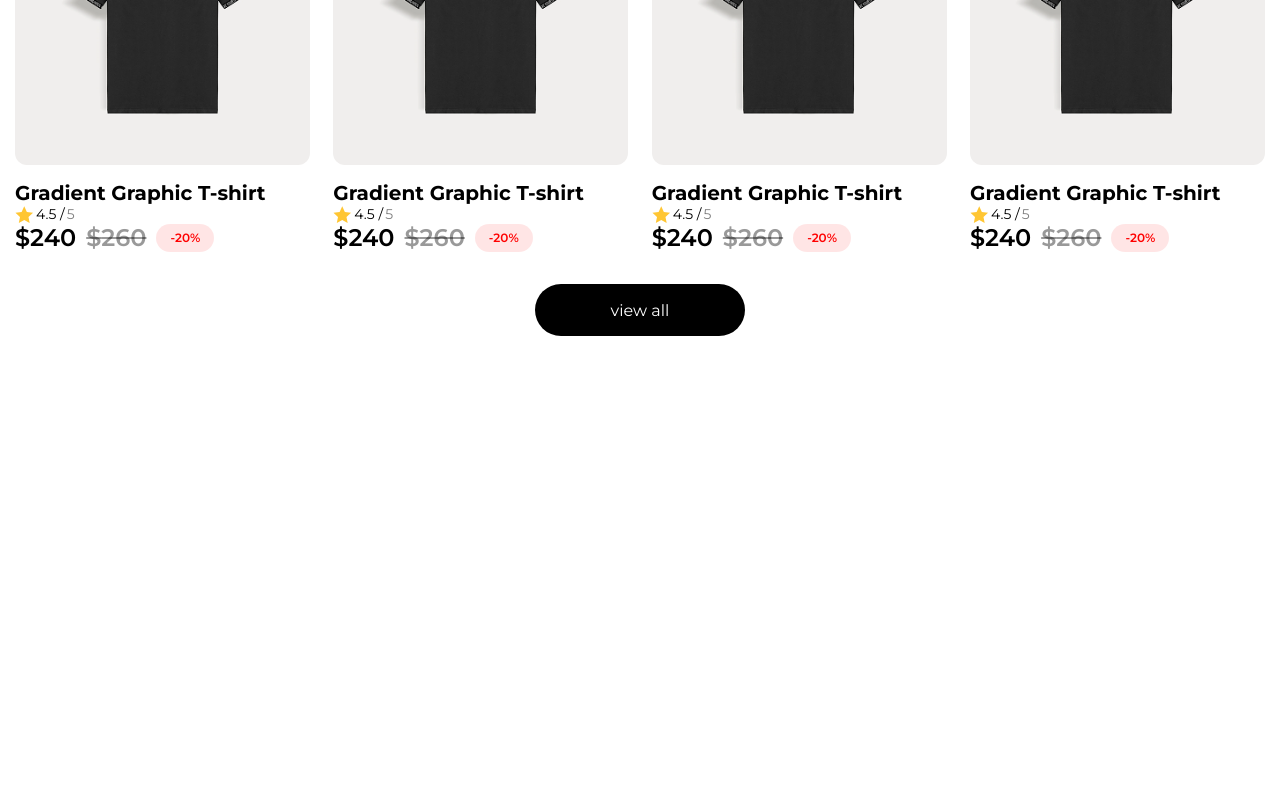
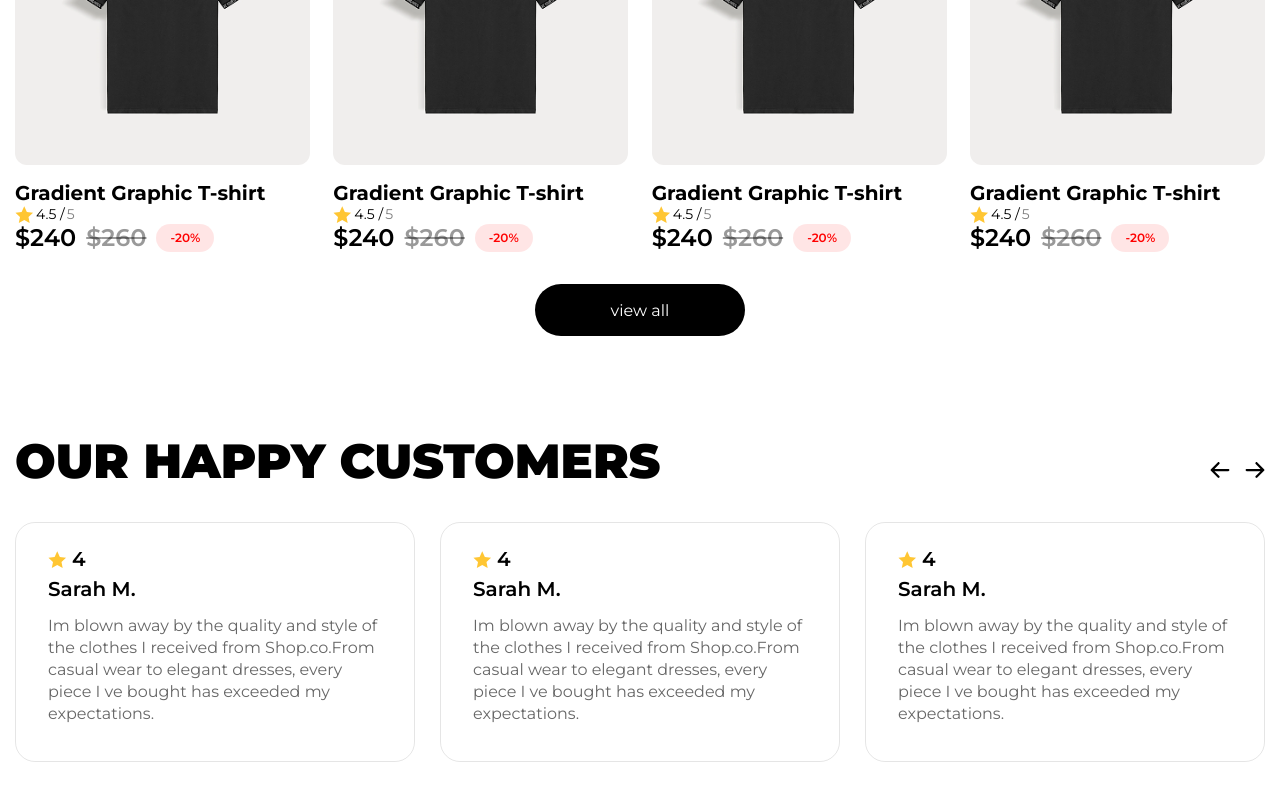
Before and after one commit to zh31n/madara.shop, a React (Vite) app: page / in a window 1280 px wide. Shown: the part 1692-2492 px from the top of the page. Before the commit the page ends 2060 px from the top, so only its background shows below. Built offline with nearby package versions, Linux system fonts and the light colour scheme.

Commit message:
add feedback on home page

```diff
--- /dev/null
+++ b/src/Pages/Home/Components/FeedbackItemsHome/FeedbackItemsHome.module.scss
@@ -0,0 +1,27 @@
+.feed{
+  margin: 6rem 0;
+  .titleAndArrows{
+    display: flex;
+    justify-content: space-between;
+    align-items: baseline;
+    margin-bottom: 2rem;
+    .title{
+      font-size: 48px;
+      font-weight: 900;
+      line-height: 58px;
+    }
+    .arrows{
+      display: flex;
+      align-items: center;
+      gap: 15px;
+      img{
+        cursor: pointer;
+      }
+    }
+  }
+  .itemsMap{
+    display: flex;
+    align-items: center;
+    gap: 25px;
+  }
+}
--- /dev/null
+++ b/src/Pages/Home/Components/FeedbackItemsHome/FeedbackItemsHome.tsx
@@ -0,0 +1,29 @@
+import s from './FeedbackItemsHome.module.scss';
+import arrowLeft from '../../../../assets/img/arrowLeft.svg';
+import arrowRight from '../../../../assets/img/arrowRight.svg';
+import FeedBackItemHome from "./components/FeedBackItemHome/FeedBackItemHome.tsx";
+
+
+
+const FeedbackItemsHome = () => {
+
+
+    return (
+        <section className={s.feed}>
+            <div className={s.titleAndArrows}>
+                <h1 className={s.title}>OUR HAPPY CUSTOMERS</h1>
+                <div className={s.arrows}>
+                    <img src={arrowLeft} alt=""/>
+                    <img src={arrowRight} alt=""/>
+                </div>
+            </div>
+            <div className={s.itemsMap}>
+                <FeedBackItemHome rating={4} name={'Sarah M.'} />
+                <FeedBackItemHome rating={4} name={'Sarah M.'} />
+                <FeedBackItemHome rating={4} name={'Sarah M.'} />
+            </div>
+        </section>
+    );
+};
+
+export default FeedbackItemsHome;
--- /dev/null
+++ b/src/Pages/Home/Components/FeedbackItemsHome/components/FeedBackItemHome/FeedBackItemHome.module.scss
@@ -0,0 +1,31 @@
+.item {
+  width: 400px;
+  height: 240px;
+  border: rgba(0, 0, 0, 0.1) solid 1px;
+  border-radius: 20px;
+  padding: 28px 32px;
+
+  .rating {
+    display: flex;
+    align-items: center;
+    font-size: 20px;
+    gap: 5px;
+    font-weight: 600;
+    margin-bottom: 10px;
+    line-height: 5px;
+  }
+
+  .name {
+    font-size: 20px;
+    font-weight: 600;
+    line-height: 22px;
+    margin-bottom: 15px;
+
+  }
+
+  .text {
+    line-height: 22px;
+    color: rgba(0, 0, 0, 0.6);
+    font-size: 16px;
+  }
+}
--- /dev/null
+++ b/src/Pages/Home/Components/FeedbackItemsHome/components/FeedBackItemHome/FeedBackItemHome.tsx
@@ -0,0 +1,21 @@
+import s from './FeedBackItemHome.module.scss';
+import {FeedbackItemHomeProps} from "./Types.ts";
+import Star from '../../../../../../assets/img/Star.svg';
+
+const FeedBackItemHome = ({text, rating, name}: FeedbackItemHomeProps) => {
+    return (
+        <div className={s.item}>
+            <div className={s.rating}>
+                <img src={Star} alt=""/>{rating}
+            </div>
+            <div className={s.name}>{name}</div>
+            <p className={s.text}>
+                {text ?? 'Im blown away by the' +
+                    ' quality and style of the clothes I received from Shop.co.From casual wear to elegant dresses,' +
+                    ' every piece I ve bought has exceeded my expectations.'}
+            </p>
+        </div>
+    );
+};
+
+export default FeedBackItemHome;
--- /dev/null
+++ b/src/Pages/Home/Components/FeedbackItemsHome/components/FeedBackItemHome/Types.ts
@@ -0,0 +1,5 @@
+export interface FeedbackItemHomeProps {
+    rating: number;
+    name: string;
+    text?: string;
+}
--- a/src/Pages/Home/Home.tsx
+++ b/src/Pages/Home/Home.tsx
@@ -1,6 +1,7 @@
 import IntroHome from "./Components/IntroHome/IntroHome.tsx";
 import HorizontalLine from "../../Components/HorizontalLine/HorizontalLine.tsx";
 import TitleProductsItems from "../../Components/TitleProductsItems/TitleProductsItems.tsx";
+import FeedbackItemsHome from "./Components/FeedbackItemsHome/FeedbackItemsHome.tsx";
 
 
 const Home = () => {
@@ -10,6 +11,7 @@ const Home = () => {
             <TitleProductsItems/>
             <HorizontalLine/>
             <TitleProductsItems title={'top selling'} />
+            <FeedbackItemsHome/>
         </section>
     );
 };
```
Also changed, not shown: src/assets/img/arrowLeft.svg (added), src/assets/img/arrowRight.svg (added).
